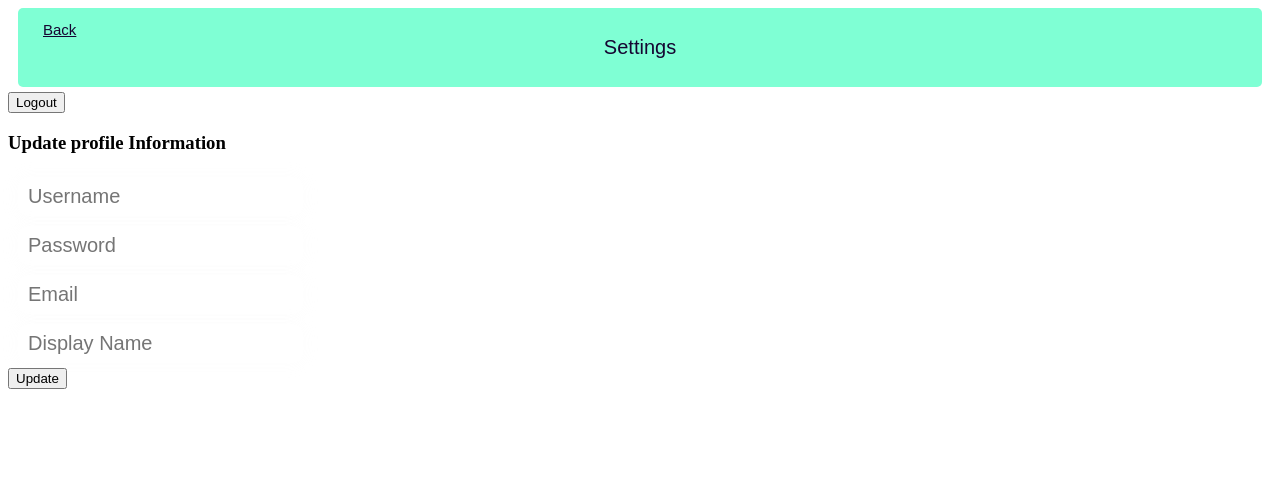
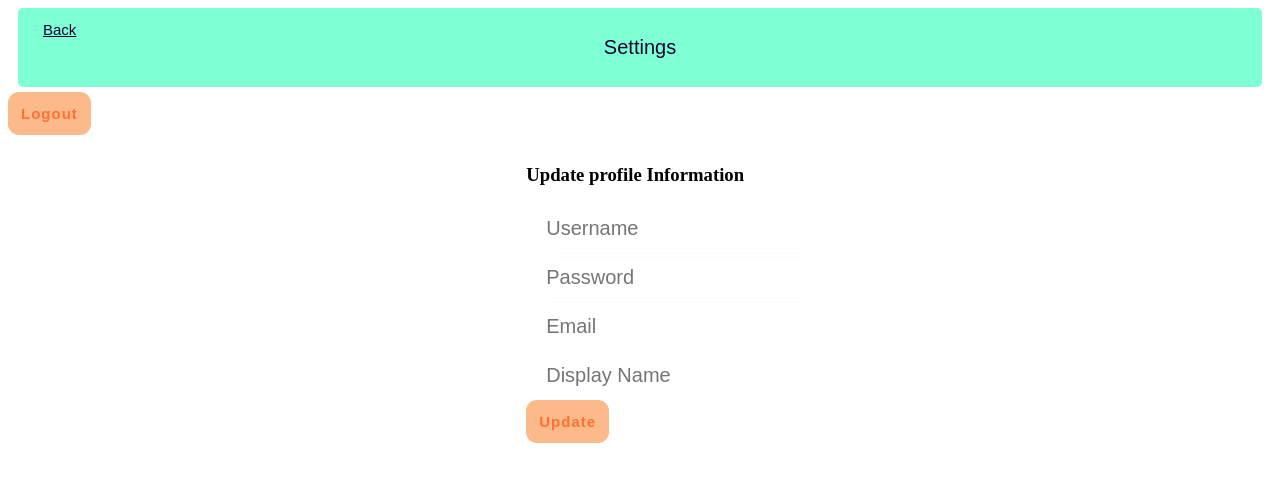
Before and after one commit to CameronRWS/The-Sweet-Suite, a React (Create React App) app in the folder frontend/: page /settings in a window 1280 px wide. Shown: the top 482 px of the page. Built offline with nearby package versions, Linux system fonts and the light colour scheme; no server answers.

Commit message:
some formatting things

```diff
--- /dev/null
+++ b/frontend/src/pages/Forms.css
@@ -0,0 +1,31 @@
+.update-bttn,
+.back-bttn,
+.logout-bttn,
+.signup-bttn {
+    padding: 13px;
+    border: none;
+    border-radius: 11px;
+    color: #FF7034;
+    background-color: antiquewhite;
+    width: auto;
+    font-weight: 600;
+    font-family: Arial;
+    font-size: 15px;
+    letter-spacing: 1px;
+    transition-duration: .3s;
+    outline: none;
+}
+
+.update-bttn,
+.back-bttn,
+.logout-bttn,
+.signup-bttn:hover {
+    background-color: #fcb989;
+    color: #FF7034;
+}
+
+.customCenter {
+    margin: auto;
+    width: 18%;
+    padding: 10px;
+}
--- a/frontend/src/pages/Settings.js
+++ b/frontend/src/pages/Settings.js
@@ -1,6 +1,7 @@
 import React, { useState } from "react";
 import { Link, Redirect, useHistory } from "react-router-dom";
 import './GameSuite.css';
+import './Forms.css';
 import UpdateForm from './Updateform';
 
 // code list of props here, find out how to specify props at bottom
@@ -28,7 +29,7 @@ const Settings = (props) => {
                     <div className = "GameSuiteHeader">
                         <p>Settings</p>
                     </div>
-                    <button style={{"left": "50%"}} onClick={loadLogin}>Logout</button>
+                    <button className="logout-bttn" style={{"left": "50%"}} onClick={loadLogin}>Logout</button>
                     <div>
                         <UpdateForm auth={props.auth}></UpdateForm>
                     </div>
--- a/frontend/src/pages/Signup.js
+++ b/frontend/src/pages/Signup.js
@@ -1,4 +1,5 @@
 import React from "react";
+import './Forms.css';
 import { useHistory, Redirect } from "react-router-dom";
 
 function BackButton() {
@@ -9,7 +10,7 @@ function BackButton() {
   }
 
   return (
-    <button type="button" onClick={handleClick}>
+    <button className="back-bttn" type="button" onClick={handleClick}>
       Back
     </button>
   );
@@ -166,7 +167,7 @@ export default class Signup extends React.Component {
     }
 
     return (
-      <div>
+      <div className="customCenter">
         <h1>The Sweet Suite</h1>
         <h2>Sign Up</h2>
         <form onSubmit={this.handleSubmit}>
@@ -210,10 +211,12 @@ export default class Signup extends React.Component {
           <div style={{ color: "red" }}>{this.state.passwordError}</div>
           <div style={{ color: "red" }}>{this.state.emailError}</div>
           <div style={{ color: "red" }}>{this.state.displayError}</div>
-          <button type="submit" onClick={this.handleSignup}>
+          <br/>
+          <button className="signup-bttn" type="submit" onClick={this.handleSignup}>
             Signup
           </button>
         </form>
+        <br/>
         <BackButton></BackButton>
       </div>
     );
--- a/frontend/src/pages/Updateform.js
+++ b/frontend/src/pages/Updateform.js
@@ -198,7 +198,7 @@ function UpdateForm(props) {
 
   return (
 
-    <div>
+    <div className="customCenter">
       {data.toLogin && <Redirect to='/gamesuite'></Redirect>}
     <h3>Update profile Information</h3>
       <form onSubmit={handleSubmit}>
@@ -242,7 +242,7 @@ function UpdateForm(props) {
         <div style={{ color: "red" }}>{data.passwordError}</div>
         <div style={{ color: "red" }}>{data.emailError}</div>
         <div style={{ color: "red" }}>{data.displayError}</div>
-        <button type="submit" onClick={handleSignup}>
+        <button className="update-bttn" type="submit" onClick={handleSignup}>
           Update
         </button>
       </form>
```
